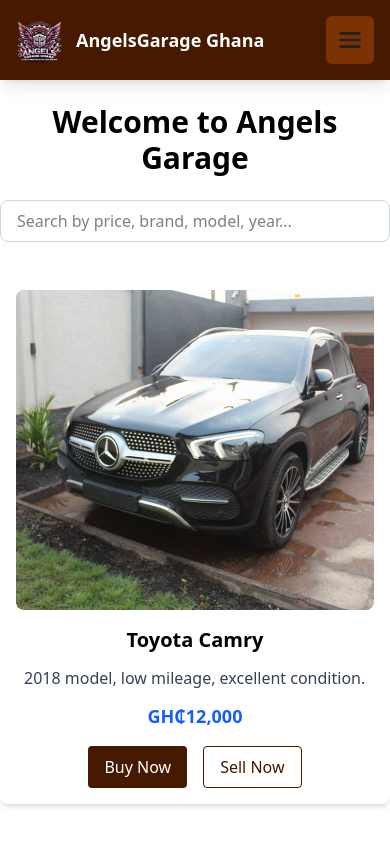
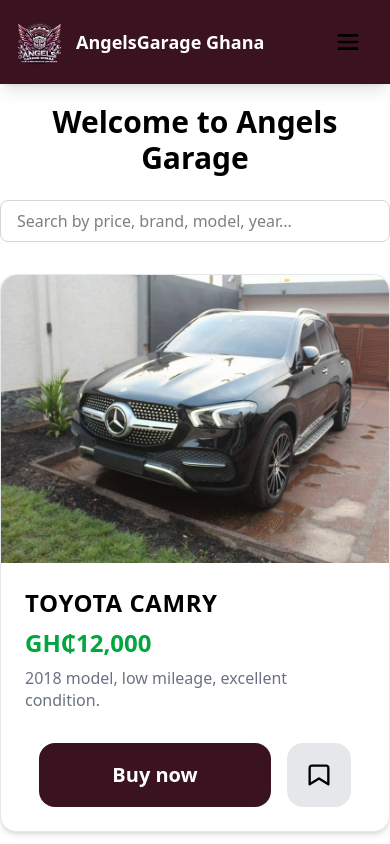
Before and after one commit to Mubikay488/AngelsGarage, a React (Vite) app in the folder angels-garage/: page /buy in a window 390 px wide. Shown: the top 844 px of the page. Built offline with nearby package versions, Linux system fonts and the light colour scheme.

Commit message:
Changing the bg-colour to hexadecimal colour

```diff
--- a/angels-garage/src/components/CarListing.jsx
+++ b/angels-garage/src/components/CarListing.jsx
@@ -38,7 +38,7 @@ const carsForSale = [
 		image: Image3,
 		description: "2020 model, sporty, like new.",
 		brand: "Ford",
-		model: "Jump off",
+		model: "Mustang",
 		year: 2020,
 	},
 	{
@@ -116,43 +116,37 @@ const CarListing = () => {
 						filteredCars.map((car) => (
 							<div
 								key={car.id}
-								className="bg-white rounded-lg shadow-md p-4 flex flex-col items-center"
+								className="bg-white rounded-2xl border border-gray-200 shadow-md p-0 flex flex-col items-stretch overflow-hidden min-h-[480px]"
 							>
 								<img
 									src={car.image}
 									alt={car.name}
-									className="w-full h-80 object-cover rounded-lg mb-4 aspect-video"
+									className="w-full h-72 sm:h-80 md:h-96 object-cover rounded-t-2xl"
 								/>
-								<h3 className="text-xl font-bold mb-2">{car.name}</h3>
-								<div className="relative w-full">
-									<p
-										className="text-gray-700 mb-2 truncate cursor-pointer hover:whitespace-normal hover:bg-amber-50 hover:shadow-lg transition-all duration-300 px-2 py-1 rounded"
-										title={car.description}
-										onClick={e => {
-											const el = e.currentTarget;
-											el.classList.toggle('whitespace-normal');
-											el.classList.toggle('truncate');
-										}}
-									>
+								<div className="flex-1 flex flex-col justify-between p-6">
+									<div>
+										<h3 className="text-2xl font-bold mb-2 tracking-wide">{car.name.toUpperCase()}</h3>
+										<span className="text-green-600 font-bold text-2xl mb-2 block">{car.price}</span>
+										<p className="text-gray-500 text-base mb-4 leading-snug">
 											{car.description}
 										</p>
 									</div>
-								<span className="text-blue-600 font-semibold text-lg">
-									{car.price}
-								</span>
-								<div className="flex gap-4 mt-4">
+										<div className="w-11/12 mx-auto md:w-full flex gap-4 mt-4">
 										<button
-										className="px-4 py-2 bg-amber-950 text-white rounded hover:bg-amber-700"
+											className="flex-1 px-8 py-4 text-white font-bold rounded-2xl text-xl bg-[#3B1220] hover:opacity-90 transition-all"
 											onClick={() => window.open('https://wa.me/233596670153?text=I%20am%20interested%20in%20buying%20the%20' + encodeURIComponent(car.name), '_blank')}
 										>
-										Buy Now
+											Buy now
 										</button>
 										<button
-										className="px-4 py-2 bg-white text-amber-950 border border-amber-950 rounded hover:bg-amber-100"
-										onClick={() => navigate('/sell')}
+											className="w-16 h-16 flex items-center justify-center bg-gray-200 rounded-2xl text-2xl hover:bg-gray-300 transition-all"
+											title="Bookmark"
 										>
-										Sell Now
+											<svg xmlns="http://www.w3.org/2000/svg" fill="none" viewBox="0 0 24 24" stroke="currentColor" className="w-7 h-7">
+												<path strokeLinecap="round" strokeLinejoin="round" strokeWidth={2} d="M6 4a2 2 0 00-2 2v14l8-5 8 5V6a2 2 0 00-2-2H6z" />
+											</svg>
 										</button>
+									</div>
 								</div>
 							</div>
 						))
--- a/angels-garage/src/components/Hero.jsx
+++ b/angels-garage/src/components/Hero.jsx
@@ -51,9 +51,9 @@ function Hero() {
                         >
                             <div className='absolute inset-0 bg-black-900 opacity-20'></div>
                             {/* Amber shadow at bottom */}
-                            <div className="absolute left-0 right-0 bottom-0 h-32 bg-gradient-to-t from-amber-950 to-transparent shadow-3xl"></div>
+                            <div className="absolute left-0 right-0 bottom-0 h-32 bg-gradient-to-t" style={{ background: 'linear-gradient(to top, #3B1220, transparent)' }}></div>
                             {/* Amber shadow at left */}
-                            <div className="absolute left-0 top-0 bottom-0 w-32 bg-gradient-to-r from-amber-950 to-transparent"></div>
+                            <div className="absolute left-0 top-0 bottom-0 w-32 bg-gradient-to-r" style={{ background: 'linear-gradient(to right, #3B1220, transparent)' }}></div>
                         </motion.div>
                     </AnimatePresence>
                 </div>
@@ -62,7 +62,7 @@ function Hero() {
                     <p className='text-sm md:text-xl text-white text-center mb-8 max-w-2xl'>Looking to buy or sell a car? We can help you make the best deals as your trusted agent</p>
                     {/* Buy and Sell Buttons */}
                     <div className="flex justify-center relative gap-8 mt-2">
-                      <a href="/buy" className="px-8 py-4 bg-white text-black font-bold rounded-2xl shadow-lg hover:bg-amber-950 transition-colors duration-300 text-xl">Buy</a>
+                      <a href="/buy" className="px-8 py-4 bg-white text-black font-bold rounded-2xl shadow-lg transition-colors duration-300 text-xl" style={{ borderColor: '#3B1220' }}>Buy</a>
                       <a href="/sell" className="px-8 py-4 bg-white text-black font-bold rounded-2xl shadow-lg hover:bg-amber-200 transition-colors duration-300 text-xl">Sell</a>
                     </div>
                 </div>
--- a/angels-garage/src/components/Navbar.jsx
+++ b/angels-garage/src/components/Navbar.jsx
@@ -4,7 +4,7 @@ const Navbar = () => {
   const [isOpen, setIsOpen] = useState(false);
 
   return (
-    <nav className="bg-amber-950 text-white p-4 fixed  top-0 left-0 w-full z-50 shadow-lg">
+    <nav className="text-white p-4 fixed top-0 left-0 w-full z-50 shadow-lg" style={{ backgroundColor: '#3B1220' }}>
       <div className="container mx-auto flex justify-between items-center">
         <div className="flex items-center gap-3">
           <a href="/" aria-label="Go to homepage" className="flex items-center gap-3">
@@ -14,7 +14,8 @@ const Navbar = () => {
         </div>
         {/* Hamburger icon for mobile */}
         <button
-          className="lg:hidden p-2 rounded-md bg-amber-900 hover:bg-amber-800 focus:outline-none focus:ring-2 focus:ring-white flex items-center justify-center cursor-pointer"
+          className="lg:hidden p-2 rounded-md focus:outline-none focus:ring-2 focus:ring-white flex items-center justify-center cursor-pointer"
+          style={{ backgroundColor: '#3B1220', border: '2px solid #3B1220' }}
           onClick={() => setIsOpen(!isOpen)}
           aria-label="Toggle Menu"
         >
@@ -25,23 +26,24 @@ const Navbar = () => {
             {/* Custom hamburger icon with three lines */}
             {!isOpen && (
               <g>
-                <rect x="4" y="6" width="16" height="2" rx="1" fill="#222" />
-                <rect x="4" y="11" width="16" height="2" rx="1" fill="#222" />
-                <rect x="4" y="16" width="16" height="2" rx="1" fill="#222" />
+                <rect x="4" y="6" width="16" height="2" rx="1" fill="#000" />
+                <rect x="4" y="11" width="16" height="2" rx="1" fill="#000" />
+                <rect x="4" y="16" width="16" height="2" rx="1" fill="#000" />
               </g>
             )}
             {/* X icon for close */}
             {isOpen && (
               <g>
-                <line x1="6" y1="6" x2="18" y2="18" stroke="white" strokeWidth="2" strokeLinecap="round" />
-                <line x1="6" y1="18" x2="18" y2="6" stroke="white" strokeWidth="2" strokeLinecap="round" />
+                <line x1="6" y1="6" x2="18" y2="18" stroke="#3B1220" strokeWidth="2" strokeLinecap="round" />
+                <line x1="6" y1="18" x2="18" y2="6" stroke="#3B1220" strokeWidth="2" strokeLinecap="round" />
               </g>
             )}
           </svg>
         </button>
         {/* Links */}
         <div
-          className={`w-full lg:flex lg:items-center lg:w-auto absolute top-16 left-0 bg-amber-950 lg:bg-transparent z-20 lg:static shadow-lg lg:shadow-none transition-all duration-500 ease-in-out ${isOpen ? "translate-x-0 opacity-100" : "-translate-x-full opacity-0"} lg:translate-x-0 lg:opacity-100 lg:relative`}
+          className={`w-full lg:flex lg:items-center lg:w-auto absolute top-16 left-0 lg:bg-transparent z-20 lg:static shadow-lg lg:shadow-none transition-all duration-500 ease-in-out ${isOpen ? "translate-x-0 opacity-100" : "-translate-x-full opacity-0"} lg:translate-x-0 lg:opacity-100 lg:relative`}
+          style={{ backgroundColor: isOpen ? '#3B1220' : undefined }}
         >
           <ul className="lg:flex space-y-4 lg:space-y-0 lg:space-x-6 mt-4 lg:mt-0 p-6 lg:p-0 items-center font-semibold">
             <li><a href="/" className="px-7 py-3 hover:bg-white hover:text-gray-600 transition-colors duration-500 rounded-full" onClick={() => setIsOpen(false)}>Home</a></li>
--- a/angels-garage/src/components/SellForm.jsx
+++ b/angels-garage/src/components/SellForm.jsx
@@ -134,7 +134,8 @@ const SellForm = () => {
               </div>
               <button
                 type="submit"
-                className="w-full py-2 bg-amber-950 text-white rounded hover:bg-amber-700 font-semibold"
+                className="w-full py-2 text-white rounded font-semibold"
+                style={{ backgroundColor: '#3B1220' }}
               >
                 Submit for Review
               </button>
```
Also changed, not shown: angels-garage/src/components/Contact.jsx (+10 -9 lines). Lines whose indentation alone changed are shown as unchanged.
